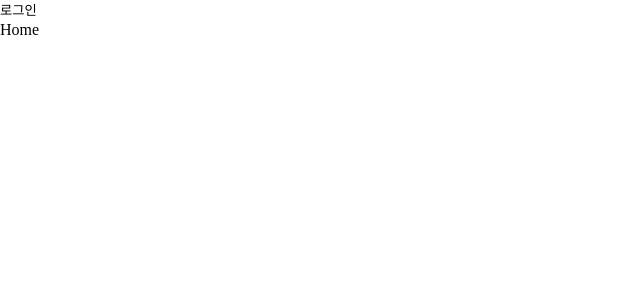
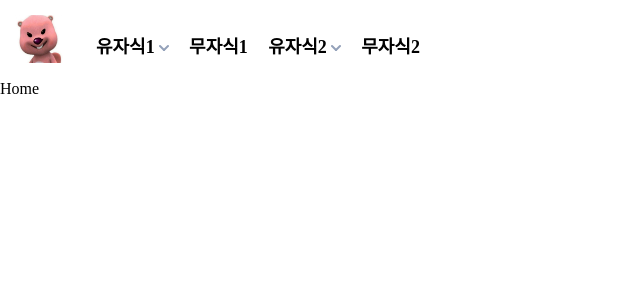
Before and after one commit to kakao-jm-hong/Shawl-Lizard, a Vue app in the folder lizard/src/front/: page /base/home in a window 1280 px wide. Shown: the top 300 px of the page, without its empty margins (0-640 px from the left). Built offline with nearby package versions, Linux system fonts and the light colour scheme.

Commit message:
feat tab 컴포넌트 초기값

```diff
--- a/lizard/src/front/src/domain/base/BaseMain.vue
+++ b/lizard/src/front/src/domain/base/BaseMain.vue
@@ -1,6 +1,6 @@
 <template>
   <div>
-    <button @click="()=> this.showSignUp = true">로그인</button>
+    <NavBar></NavBar>
     <LoginModal v-show="showSignUp" @close="()=>  this.showSignUp = false"></LoginModal>
     <HomeMyLayer v-show="showHomeMyLayer" @close="()=>  this.showHomeMyLayer = false"></HomeMyLayer>
     <router-view></router-view>
@@ -10,9 +10,10 @@
 <script>
 import LoginModal from "@/domain/base/components/modal/LoginModal";
 import HomeMyLayer from "@/domain/base/components/layer/HomeMyLayer";
+import NavBar from "@/domain/base/components/bar/NavBar";
 export default {
   name: "BaseMain",
-  components: {HomeMyLayer, LoginModal},
+  components: {NavBar, HomeMyLayer, LoginModal},
   data() {
     return {
       showSignUp: false,
--- /dev/null
+++ b/lizard/src/front/src/domain/base/components/bar/NavBar.scss
@@ -0,0 +1,16 @@
+.header {
+  padding: 15px 0 0 0;
+}
+
+.wrap {
+  position: relative;
+  padding: 0 15px 0 78px;
+  .logo {
+    position: absolute;
+    top: 0;
+    left: 15px;
+    bottom: 0;
+    width: 48px;
+    height: 48px;
+  }
+}
--- /dev/null
+++ b/lizard/src/front/src/domain/base/components/bar/NavBar.vue
@@ -0,0 +1,40 @@
+<template>
+<header class="header">
+  <div class="wrap">
+    <h1 class="logo">
+      <img :src="LogoImage" width="48px" height="48px"/>
+      <a href="/"><span class="blind">홈으로 이동</span></a>
+    </h1>
+    <aside class="aside">
+      <div class="aside_inner">
+        <NavWrap>
+          <NavItem :tab-name="'유자식1'" :items="[{name: 'item1',href: '/'}, {name: 'item2',href: '/'}]"/>
+          <NavItem :tab-name="'무자식1'"/>
+          <NavItem :tab-name="'유자식2'" :items="[{name: 'item1',href: '/'}, {name: 'item2',href: '/'}]"/>
+          <NavItem :tab-name="'무자식2'" />
+        </NavWrap>
+      </div>
+    </aside>
+  </div>
+</header>
+</template>
+
+<script>
+import NavWrap from "@/domain/base/components/bar/NavWrap";
+import NavItem from "@/domain/base/components/bar/NavItem";
+import LogoImage from "@/images/roopi.jpeg"
+export default {
+  name: "NavBar",
+  components: {NavItem, NavWrap},
+  data() {
+    return {
+      LogoImage: LogoImage
+    }
+
+  }
+}
+</script>
+
+<style scoped lang="scss">
+@import "NavBar.scss";
+</style>
--- /dev/null
+++ b/lizard/src/front/src/domain/base/components/bar/NavItem.scss
@@ -0,0 +1,59 @@
+.item {
+  position: relative;
+}
+.item + .item {
+  margin-left: 0.15rem;
+}
+.tab {
+  display: none;
+  opacity: 1;
+  pointer-events: initial;
+  transform: translateX(-50%) translateY(0);
+  position: absolute;
+  top: 100%;
+  left: 50%;
+  width: 152px;
+  padding-top: 8px;
+  padding-bottom: 8px;
+  border-radius: 4px;
+  transition: opacity .2s, transform .1s;
+  background: #454c55;
+
+  .tab-li {
+    display: block;
+    padding-left: 1.5em;
+    padding-right: 1.5em;
+    height: 2.13em;
+    font-size: 1rem;
+    font-weight: 300;
+    line-height: 2.13;
+    color: #fff;
+  }
+}
+
+.item:hover, .item:focus {
+  .tab {
+    display: block;
+  }
+}
+
+.tabName {
+  display: inline-block;
+  height: 64px;
+  padding-left: 1em;
+  line-height: 64px;
+  font-weight: 600;
+  font-size: 18px;
+}
+
+.shape {
+  content: '';
+  display: inline-block;
+  position: relative;
+  top: -1px;
+  width: 10px;
+  height: 20px;
+  margin-left: 4px;
+  vertical-align: middle;
+  background: url("@/images/arr_gnb.svg") center center no-repeat;
+}
--- /dev/null
+++ b/lizard/src/front/src/domain/base/components/bar/NavItem.vue
@@ -0,0 +1,32 @@
+<template>
+  <li class="item">
+    <a class="tabName">{{tabName}}</a>
+    <span v-if="items.length !=0" class="shape"></span>
+    <ul class="tab" v-if="items.length!=0">
+      <li class="tab-li" :key="tabName + index" v-for="(item, index) in items">
+        <a :href="item.href">{{item.name}}</a>
+      </li>
+    </ul>
+  </li>
+</template>
+
+<script>
+export default {
+  name: "NavItem",
+  props: {
+    tabName: {
+      type: String,
+      default: 'tab'
+    },
+    items: {
+      default: [
+
+      ]
+    }
+  }
+}
+</script>
+
+<style scoped>
+  @import "NavItem.scss";
+</style>
--- /dev/null
+++ b/lizard/src/front/src/domain/base/components/bar/NavWrap.scss
@@ -0,0 +1,3 @@
+.gnb {
+  display: flex;
+}
--- /dev/null
+++ b/lizard/src/front/src/domain/base/components/bar/NavWrap.vue
@@ -0,0 +1,17 @@
+<template>
+  <nav>
+    <ul class="gnb">
+      <slot></slot>
+    </ul>
+  </nav>
+</template>
+
+<script>
+export default {
+  name: "NavWrap"
+}
+</script>
+
+<style scoped lang="scss">
+@import "NavWrap.scss";
+</style>
```
Also changed, not shown: lizard/src/front/src/images/arr_gnb.svg (added).
